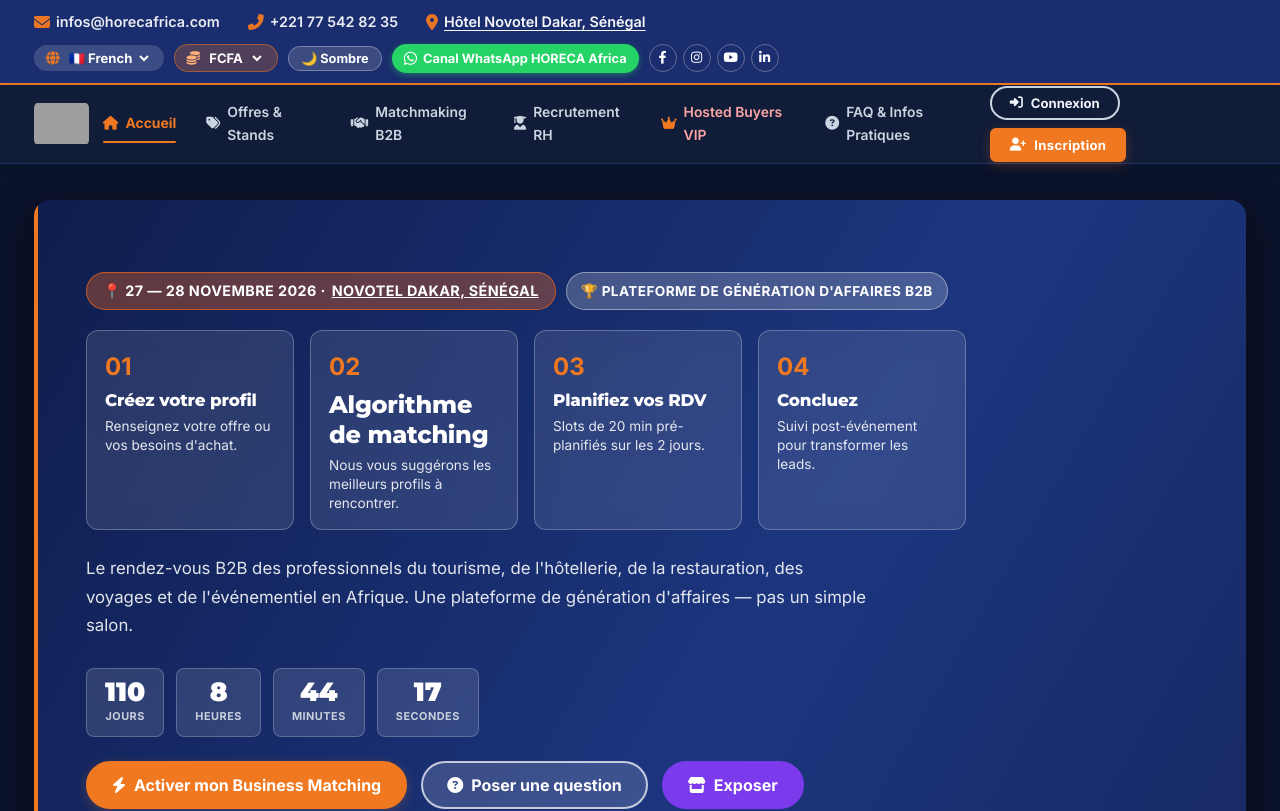
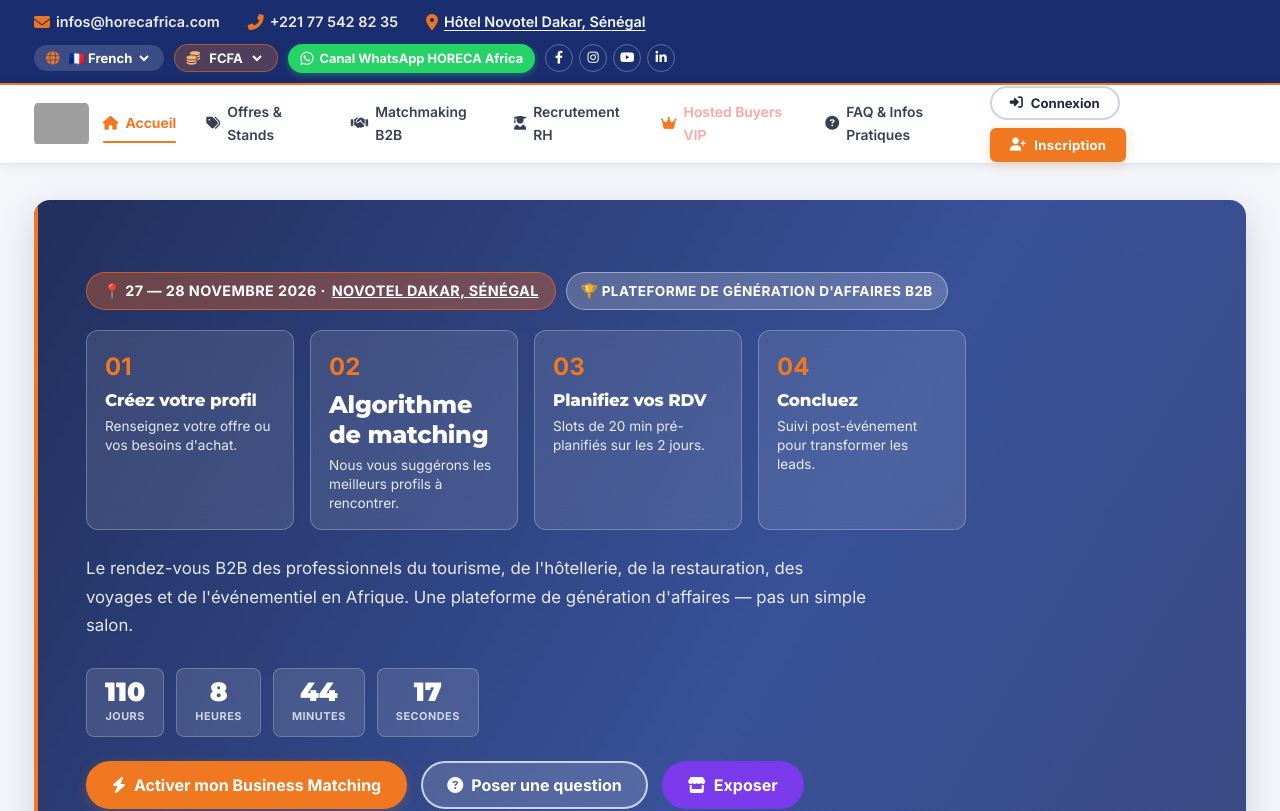
Before and after one commit to malickissasow/horeca_web, a React (Vite) app: page / in a window 1280 px wide. Shown: the top 811 px of the page. Built offline with nearby package versions, Linux system fonts and the light colour scheme; no server answers; grey boxes are pictures that could not be loaded.

Commit message:
style: enforce strict Light Mode across the app for optimal contrast and readability

```diff
--- a/src/components/layout/TopBar.tsx
+++ b/src/components/layout/TopBar.tsx
@@ -92,20 +92,6 @@
             </select>
           </div>
 
-          {/* THEME TOGGLE */}
-          <button
-            onClick={toggleTheme}
-            style={{
-              background: 'rgba(255,255,255,0.15)', color: 'white',
-              border: '1px solid rgba(255,255,255,0.3)', fontSize: '0.8rem',
-              fontWeight: 700, padding: '4px 12px', borderRadius: '16px',
-              cursor: 'pointer', display: 'inline-flex', alignItems: 'center', gap: '4px'
-            }}
-            title="Changer le thème"
-          >
-            {theme === 'dark' ? '🌙' : '☀️'} {theme === 'dark' ? 'Sombre' : 'Clair'}
-          </button>
-
           {/* CANAL WHATSAPP BUTTON */}
           <a
             href="https://whatsapp.com/channel/0029VaWOV0rHFxP5qPdtDS3Y"
--- a/src/context/I18nContext.tsx
+++ b/src/context/I18nContext.tsx
@@ -309,12 +309,11 @@
     return (localStorage.getItem('horeca_currency') as Currency) || 'FCFA';
   });
 
-  const [theme, setThemeState] = useState<ThemeMode>(() => {
-    return (localStorage.getItem('horeca_theme') as ThemeMode) || 'dark';
-  });
+  const [theme, setThemeState] = useState<ThemeMode>('light');
 
   useEffect(() => {
-    document.documentElement.setAttribute('data-theme', theme);
+    document.documentElement.setAttribute('data-theme', 'light');
+    localStorage.setItem('horeca_theme', 'light');
   }, [theme]);
 
   const setLanguage = (lang: Language) => {
--- a/src/index.css
+++ b/src/index.css
@@ -83,30 +83,30 @@
   --transition: all 0.22s ease-in-out;
 }
 
-/* Dark mode minimal (garde compatibilité bouton toggle) */
-:root[data-theme="dark"] {
-  --bg-body:   #0b132b;
-  --bg-card:   #111c38;
-  --bg-navbar: #111c38;
-  --border:    #1e3260;
-  --gray-50:   #172445;
-  --gray-100:  #1a2847;
-  --gray-200:  #253963;
-  --gray-300:  #3b5284;
-  --text-dark: #f1f5f9;
-  --text-body: #cbd5e1;
-  --text-muted:#94a3b8;
+/* Mode Lumineux unique (Light Mode) pour une lisibilité maximale sur tous les écrans */
+:root, :root[data-theme="dark"], :root[data-theme="light"] {
+  --bg-body:   #f4f6fa;
+  --bg-card:   #ffffff;
+  --bg-navbar: #ffffff;
+  --border:    #e2e8f0;
+  --gray-50:   #f8fafc;
+  --gray-100:  #f1f5f9;
+  --gray-200:  #e2e8f0;
+  --gray-300:  #cbd5e1;
+  --text-dark: #1e293b;
+  --text-body: #374151;
+  --text-muted:#6b7280;
 
-  --bg-highlight-purple: rgba(124, 58, 237, 0.2);
-  --bg-highlight-orange: rgba(240, 120, 32, 0.2);
-  --bg-highlight-green:  rgba(16, 185, 129, 0.2);
-  --bg-highlight-red:    rgba(239, 68, 68, 0.2);
-  --bg-highlight-gray:   #1a2847;
-  --text-on-light:       #f1f5f9;
+  --bg-highlight-purple: #f5f3ff;
+  --bg-highlight-orange: #fff7ed;
+  --bg-highlight-green:  #f0fdf4;
+  --bg-highlight-red:    #fef2f2;
+  --bg-highlight-gray:   #f8fafc;
+  --text-on-light:       #1e293b;
 
-  --shadow-sm: 0 2px 10px rgba(0,0,0,0.25);
-  --shadow-md: 0 8px 24px rgba(0,0,0,0.4);
-  --shadow-lg: 0 16px 40px rgba(0,0,0,0.55);
+  --shadow-sm: 0 2px 8px  rgba(26,45,110,0.08);
+  --shadow-md: 0 6px 20px rgba(26,45,110,0.12);
+  --shadow-lg: 0 12px 36px rgba(26,45,110,0.18);
 }
 
 /* ===== RESET & BASE ===== */
```
Also changed, not shown: 1 other file (tests, documents, lock files or other folders).
